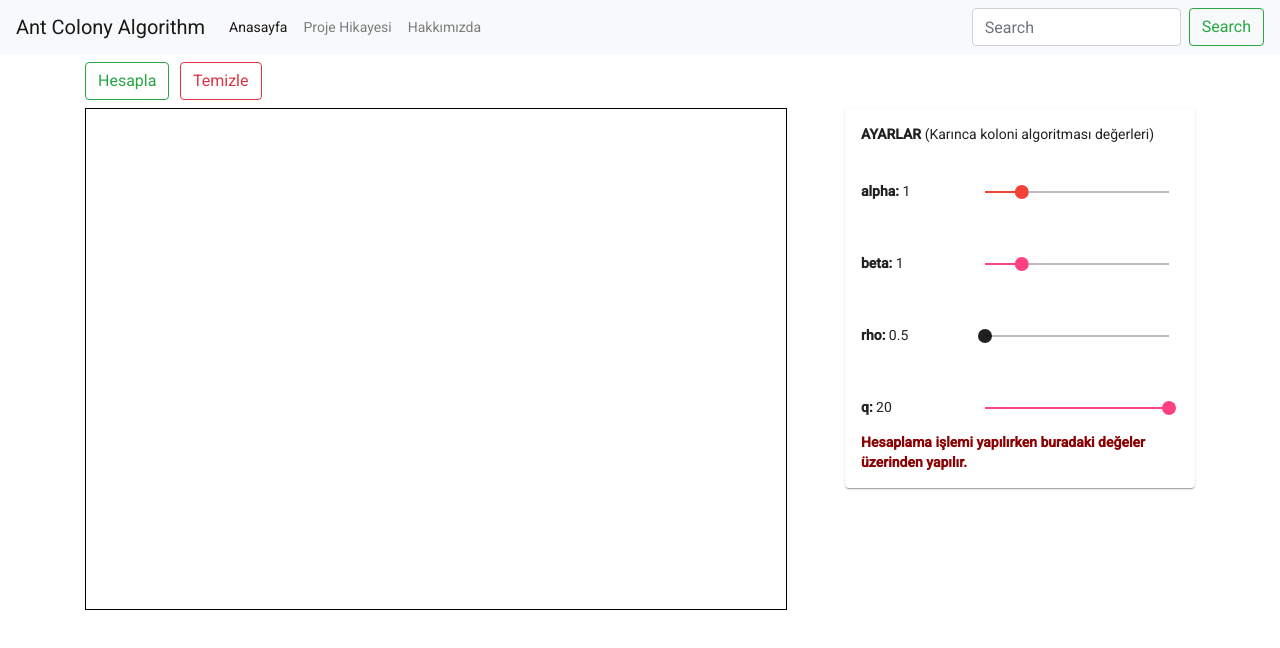
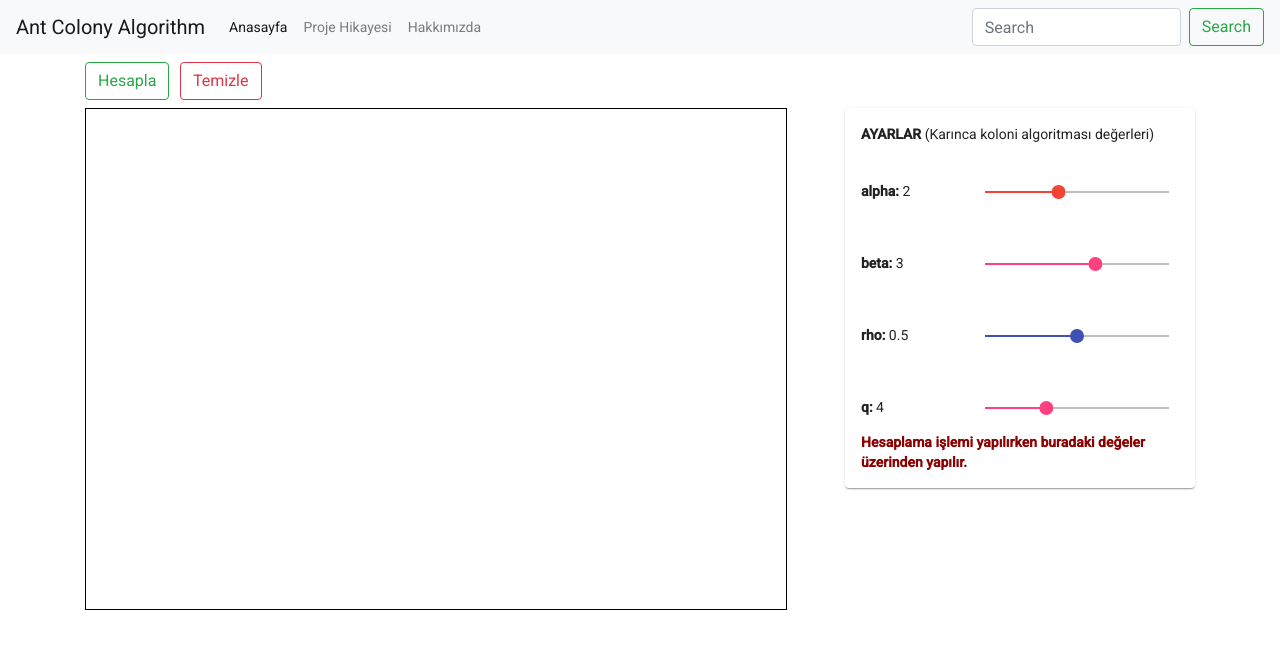
Before and after one commit to mcaylak/ant-colony-optimization-interface, an Angular app: page /home in a window 1280 px wide. Shown: the top 648 px of the page. Built offline with nearby package versions, Linux system fonts and the light colour scheme.

Commit message:
Aco service added

```diff
--- a/src/app/app.module.ts
+++ b/src/app/app.module.ts
@@ -10,6 +10,7 @@ import {MatCardModule} from "@angular/material/card";
 import {MatButtonModule} from "@angular/material/button";
 import {MatSliderModule} from "@angular/material/slider";
 import {FormsModule} from "@angular/forms";
+import { HttpClientModule, HttpClient } from '@angular/common/http';
 
 @NgModule({
   declarations: [
@@ -24,7 +25,8 @@ import {FormsModule} from "@angular/forms";
     MatCardModule,
     MatButtonModule,
     MatSliderModule,
-    FormsModule
+    FormsModule,
+    HttpClientModule
   ],
   providers: [],
   exports: [
--- a/src/app/home/home.component.html
+++ b/src/app/home/home.component.html
@@ -1,6 +1,6 @@
 <div class="row pt-2">
   <div class="col-md-1">
-    <button type="submit" class="btn btn-outline-success my-2 my-sm-0">Hesapla</button>
+    <button type="submit" class="btn btn-outline-success my-2 my-sm-0" (click)="calculate()" >Hesapla</button>
   </div>
   <div class="col-md-1">
     <button type="submit" class="btn btn-outline-danger my-2 my-sm-0" (click)="clearCanvas()">Temizle</button>
@@ -60,6 +60,7 @@
               [displayWith]="rhoFormatLabel"
               tickInterval="1"
               (input)="changeValue($event)"
+              [value]="this.rho*10"
               min="0"
               color="primary"
               max="10"
--- a/src/app/home/home.component.ts
+++ b/src/app/home/home.component.ts
@@ -1,6 +1,9 @@
 import {Component, ElementRef, OnInit, ViewChild} from '@angular/core';
 import {MatSliderChange} from "@angular/material/slider";
 import {$e} from "codelyzer/angular/styles/chars";
+import {AcoService} from "../services/aco.service";
+import City from "../models/city";
+import AntResult from "../models/ant-result";
 
 @Component({
   selector: 'app-home',
@@ -12,17 +15,17 @@ export class HomeComponent implements OnInit {
   @ViewChild('canvas', { static: true })
   canvas: ElementRef<HTMLCanvasElement>;
 
-  coords: Line[] = [];
+  coords: City[] = [];
   id=0;
 
-  constructor() {
+  constructor(private acoService: AcoService) {
   }
 
   private ctx: CanvasRenderingContext2D;
-  alpha: number = 1;
-  beta: number = 1;
-  rho: number = 0.5;
-  q: number = 20;
+  alpha: number = 2;
+  beta: number = 3;
+  rho: number = 0.5 ;
+  q: number = 4;
 
   ngOnInit(): void {
     debugger;
@@ -55,10 +58,6 @@ export class HomeComponent implements OnInit {
     debugger;
     for (let i= 0 ; i<this.coords.length;i++){
       for(let t=0; t<this.coords.length;t++){
-
-        console.log('i ' + i );
-        console.log('t ' + t );
-
         this.drawLine(this.coords[i].x,
           this.coords[i].y,
           this.coords[t].x,
@@ -95,11 +94,6 @@ export class HomeComponent implements OnInit {
     this.ctx.stroke();
   }
 
-  getRhoValue() {
-    this.rho = this.rho /10;
-    return this.rho;
-  }
-
   clearCanvas() {
     this.ctx.clearRect(0, 0, this.canvas.nativeElement.width, this.canvas.nativeElement.height);
     this.coords = [];
@@ -108,10 +102,10 @@ export class HomeComponent implements OnInit {
   changeValue($event: MatSliderChange) {
     this.rho = $event.value / 10;
   }
+
+  calculate() {
+    this.acoService.calculate(this.coords).subscribe((res: AntResult)=>{
+      console.log(res.optimalDistance);
+    })
+  }
 }
-
-export class Line {
-  x: number;
-  y: number;
-  id: number;
-}
--- /dev/null
+++ b/src/app/models/ant-result.ts
@@ -0,0 +1,4 @@
+export default class AntResult {
+  optimalDistance: string;
+  optimalRoutes: string[];
+}
--- /dev/null
+++ b/src/app/models/city.ts
@@ -0,0 +1,5 @@
+export default class City{
+  id: number;
+  x: number;
+  y: number;
+}
--- /dev/null
+++ b/src/app/services/aco.service.ts
@@ -0,0 +1,20 @@
+import { Injectable } from '@angular/core';
+import {HttpClient, HttpHeaders} from "@angular/common/http";
+import City from "../models/city";
+import {Observable} from "rxjs";
+
+@Injectable({
+  providedIn: 'root'
+})
+export class AcoService {
+
+  private readonly URL = 'https://localhost:44329/api/aco/';
+
+  constructor(private httpClient: HttpClient) { }
+
+  calculate(cities: City[]):Observable<any>{
+    return  this.httpClient.post(this.URL + 'calculate',cities,
+      { headers: new HttpHeaders().set('Content-Type', 'application/json')});
+  }
+
+}
```
